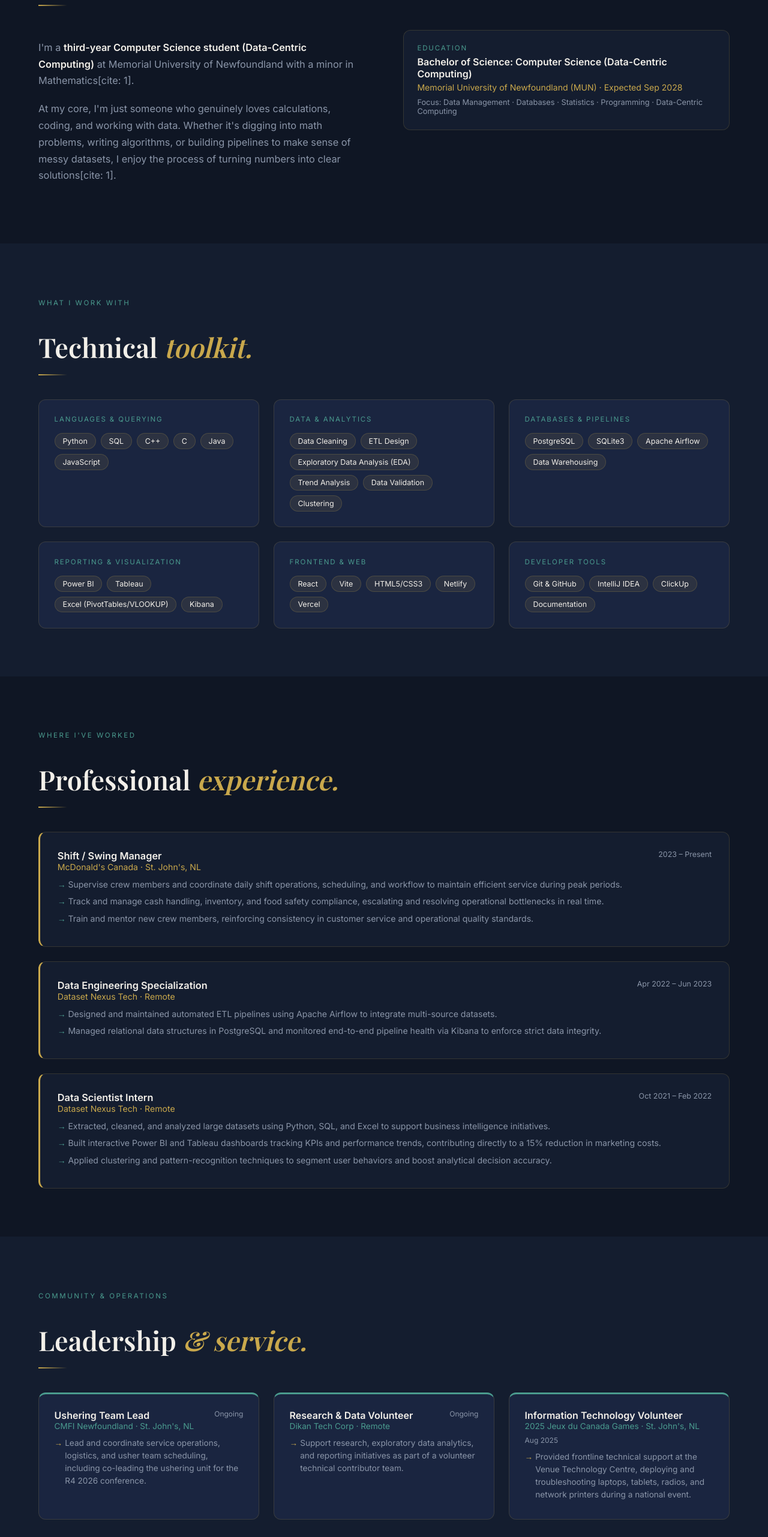
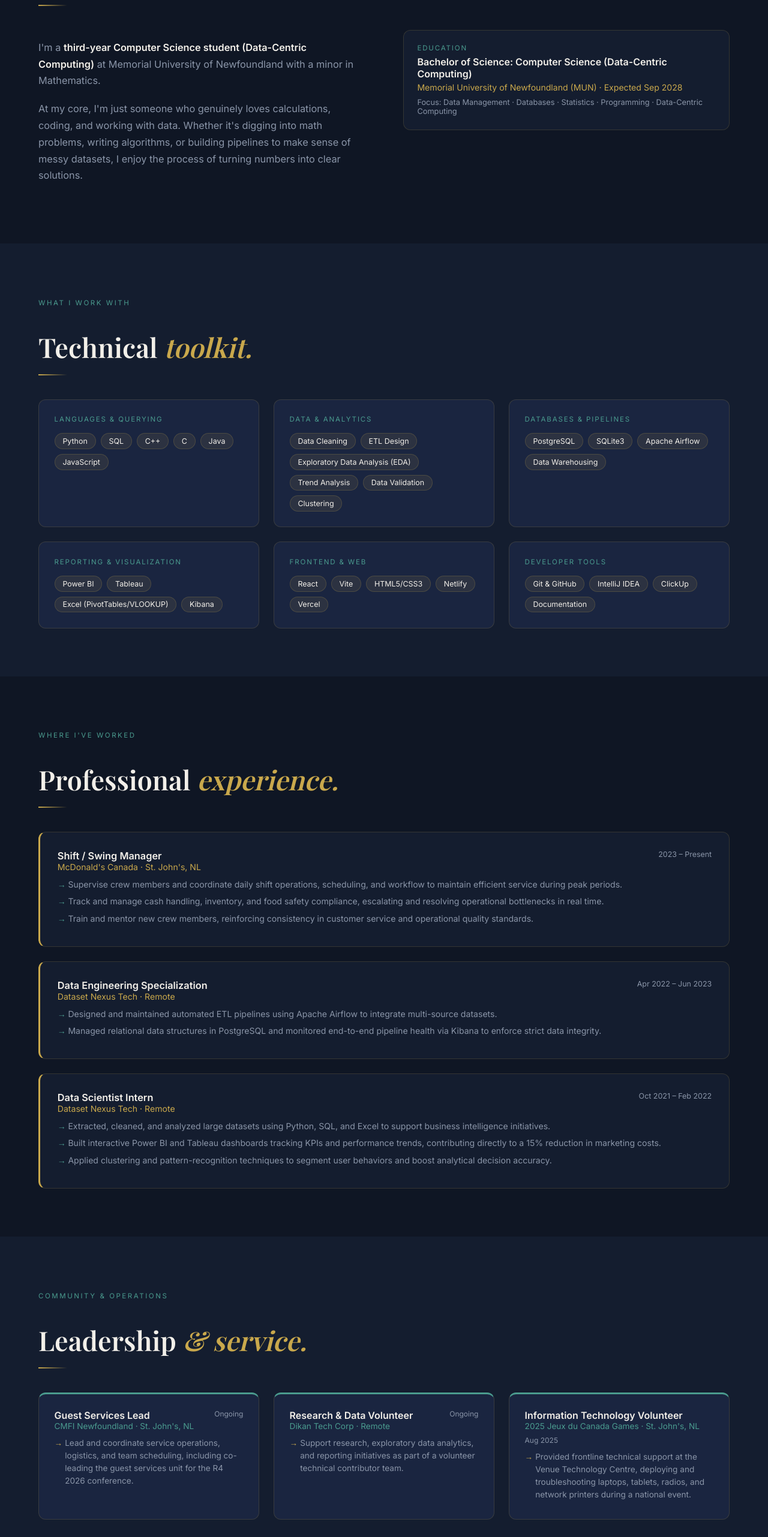
Before and after one commit to Oluwatimilehin11/Portfolio, a React (Vite) app: page / in a window 1280 px wide. Shown: the part 1010-3573 px from the top of the page at 60% size. Built offline with nearby package versions, Linux system fonts and the light colour scheme; a web font is replaced by a local one.

Commit message:
build: configure base path for GitHub Pages deployment

```diff
--- a/src/data.js
+++ b/src/data.js
@@ -19,8 +19,8 @@ export const DATA = {
   ],
 
   about: [
-    "I'm a **third-year Computer Science student (Data-Centric Computing)** at Memorial University of Newfoundland with a minor in Mathematics[cite: 1].",
-    "At my core, I'm just someone who genuinely loves calculations, coding, and working with data. Whether it's digging into math problems, writing algorithms, or building pipelines to make sense of messy datasets, I enjoy the process of turning numbers into clear solutions[cite: 1]."
+    "I'm a **third-year Computer Science student (Data-Centric Computing)** at Memorial University of Newfoundland with a minor in Mathematics.",
+    "At my core, I'm just someone who genuinely loves calculations, coding, and working with data. Whether it's digging into math problems, writing algorithms, or building pipelines to make sense of messy datasets, I enjoy the process of turning numbers into clear solutions."
   ],
 
   skills: [
@@ -74,11 +74,11 @@ export const DATA = {
 
   leadership: [
     {
-      role: "Ushering Team Lead",
+      role: "Guest Services Lead",
       organization: "CMFI Newfoundland · St. John's, NL",
       period: "Ongoing",
       bullets: [
-        "Lead and coordinate service operations, logistics, and usher team scheduling, including co-leading the ushering unit for the R4 2026 conference."
+        "Lead and coordinate service operations, logistics, and  team scheduling, including co-leading the guest services unit for the R4 2026 conference."
       ]
     },
     {
@@ -115,7 +115,7 @@ export const DATA = {
     {
       name: "Data Analytics & Preprocessing Suite",
       tag: "Python · Pandas · NumPy · EDA",
-      desc: "Engineered Python-based data cleaning, preprocessing, and exploratory data analysis routines on messy, real-world data distributions. Leveraged pandas and NumPy to surface actionable trends and anomaly metrics.",
+      desc: "Engineered Python-based data cleaning, preprocessing, and exploratory data analysis routines on real-world data distributions. Leveraged pandas and NumPy to surface actionable trends and anomaly metrics.",
       links: { github: "https://github.com/Oluwatimilehin11" }
     },
     {
```
